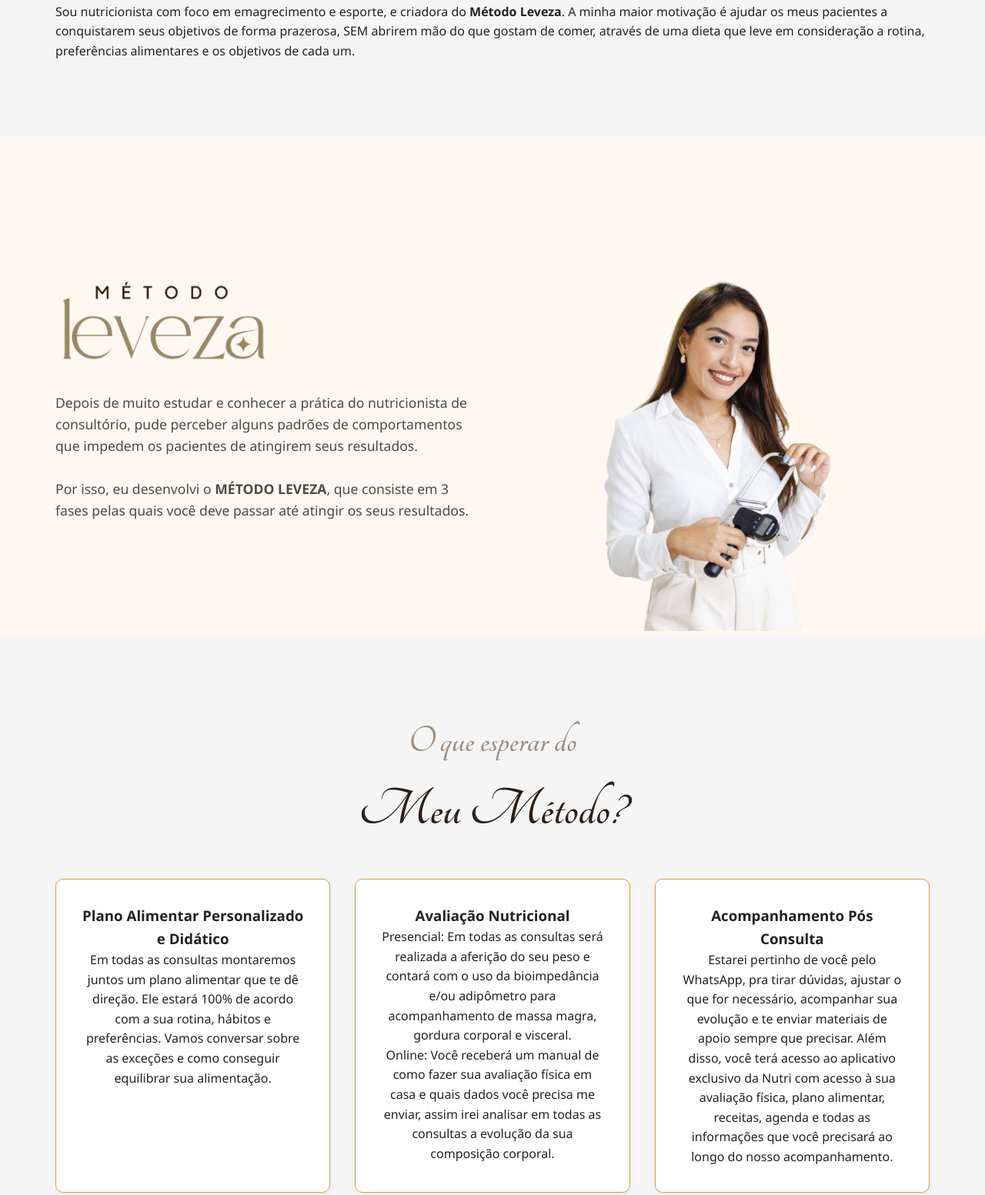
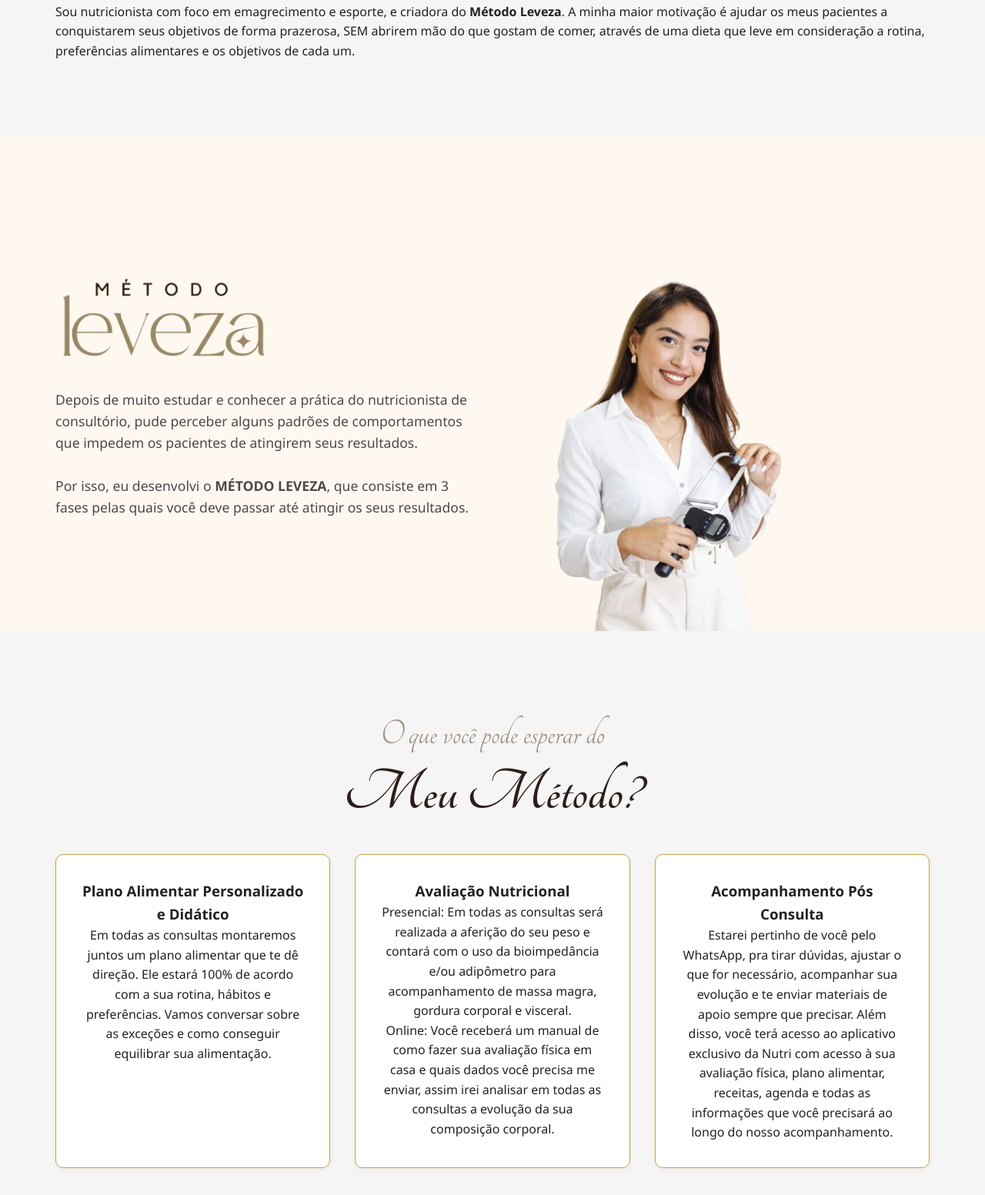
Before and after one commit to caikecardoso/nathalyenutri, a plain HTML site: page index.html in a window 1280 px wide. Shown: the part 681-2234 px from the top of the page at 77% size. Drawn offline with Linux system fonts and the light colour scheme; a script that the page names is missing.

Commit message:
Commit correção css

```diff
--- a/index.html
+++ b/index.html
@@ -53,7 +53,7 @@
 
     <section class="servicos">
       <div class="container">
-        <h4>O que esperar do</h4>
+        <h4>O que você pode esperar do</h4>
         <h5>Meu Método?</h5>
         <div class="cards">
           <div class="card">
@@ -76,7 +76,7 @@
     <section class="agendamentos" id="contato">
       <div class="container">
         <h2>Agendamentos</h2>
-        <p>Entre em contato para marcar sua consulta e dar o primeiro passo para uma vida mais saudável.</p>
+        <p>Entre em contato para marcar sua consulta e dar o primeiro passo para uma vida mais saudável.</p><br>
         <a href="https://wa.me/5511973883315" target="_blank" class="btn">Entrar em contato</a>
       </div>
     </section>
@@ -91,6 +91,7 @@
 
     <section class="instagram-section">
         <div class="container">
+
             <h2 class="instagram-link">
                 <i class="fab fa-instagram fa-2x"></i>
             </h2>
--- a/styles.css
+++ b/styles.css
@@ -132,6 +132,11 @@
         transform: translateY(0);
       }
 
+      .agendamentos {
+        text-align: center;
+      }
+
+
       .instagram-section {
         background-color: #f9f9f9;
         padding: 2rem 0;
@@ -201,8 +206,12 @@
         flex-wrap: wrap;
         align-items: center;
         justify-content: space-between;
-        gap: 2rem;
-        margin-bottom: 0px;
+        gap: 3rem;
+      }
+
+      .metodo-leveza .container {
+        padding-bottom: 0 !important;
+        margin-bottom: 0 !important;
       }
 
       .metodo-leveza__text {
@@ -223,34 +232,41 @@
       }
 
       .metodo-leveza__image {
-        padding-bottom: 0 !important;
-        margin-bottom: 0 !important;
         max-width: 100%;
         height: auto;
         flex: 1;
         text-align: center;
       }
 
-      /*.metodo-leveza__image img {
+      .metodo-leveza__image img {
+        display: block;
+        margin: 0;
+        padding: 0;
+        line-height: 0;
+        height: auto;
+      }
+
+      /* .metodo-leveza__image img {
         max-width: 100%;
         height: auto;
         border-radius: 12px;
         box-shadow: 0 4px 12px rgba(0,0,0,0.08);
-      }*/
+      } */
 
       .servicos h5 {
         text-align: center;
         font-family: "Tangerine", cursive;
         font-weight: 700;
-        font-size: 4.5rem;
+        font-size: 5rem;
         color: #2c1e17; /* marrom elegante, ajuste conforme sua paleta */
+        line-height: 6rem;
       }
 
       .servicos h4 {
         text-align: center;
         font-family: "Tangerine", cursive;
-        font-weight: 600;
-        font-size: 3.2rem;
+        font-weight: 500;
+        font-size: 3rem;
         color: #9e8d7f; /* bege/dourado claro, ajuste conforme seu design */
         margin-bottom: -10px; /* para deixar mais próximo do h3 */
 
```
Also changed, not shown: assets/logo-nathalye-preto.png (added).
